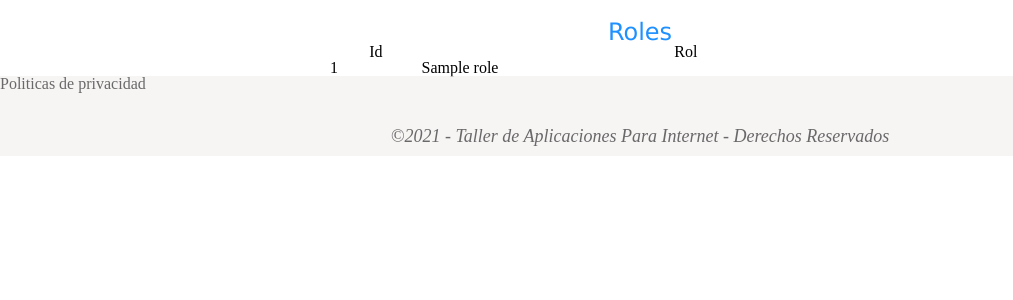
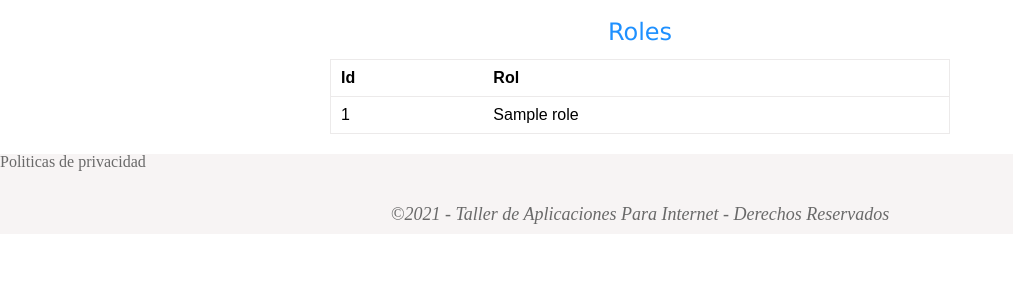
Before and after one commit to segundogaldames/miPrimerSitio, a PHP site: page /roles.php in a window 1280 px wide. Shown: the part 140-440 px from the top of the page, without its empty margins (0-1013 px from the left). Run offline with PHP 8.4, Linux system fonts and the light colour scheme; tables that the repository leaves empty or names only in its code hold one stand-in row (values such as "Sample post").

Commit message:
Estilos css para tabla

```diff
--- a/addRoles.php
+++ b/addRoles.php
@@ -32,7 +32,7 @@
                     //crear una variable de exito
                     $msg = 'ok';
                     //redireccionar hacia index.php con el mensaje de la variable msg
-                    header('Location: index.php?m=' . $msg);
+                    header('Location: roles.php?m=' . $msg);
                 }
             }
             //print_r($row);exit;
--- a/css/estilos.css
+++ b/css/estilos.css
@@ -10,6 +10,7 @@ footer p{
 h1,h2,h3,h4,h5,h6{
     color: dodgerblue;
     font-family: Verdana, Geneva, Tahoma, sans-serif;
+    margin-bottom: 15px;
 }
 header{
     float:left;
@@ -91,6 +92,24 @@ table{
 .izquierdo{
     width: 70%;
 }
+.table{
+    border: solid 1px;
+    border-color: #ECEAEA;
+    margin-bottom: 20px;
+}
+.table th{
+    font-weight: bold;
+}
+.table th, td{
+    padding: 10px;
+    border-bottom: 1px solid #ECEAEA;
+    text-align: left;
+    font-family: Arial, Helvetica, sans-serif;
+}
+.table tr:hover{
+    background-color: #ECEAEA;
+}
+
 .text-danger{
     color:crimson;
     font-family: Arial, Helvetica, sans-serif;
--- a/roles.php
+++ b/roles.php
@@ -24,7 +24,7 @@ echo '</pre>'; */
     <meta charset="UTF-8">
     <meta http-equiv="X-UA-Compatible" content="IE=edge">
     <meta name="viewport" content="width=device-width, initial-scale=1.0">
-    <title>Mi Primera Página</title>
+    <title>Roles</title>
     <link rel="stylesheet" href="css/reset.css">
     <link rel="stylesheet" href="css/estilos.css">
 </head>
```
